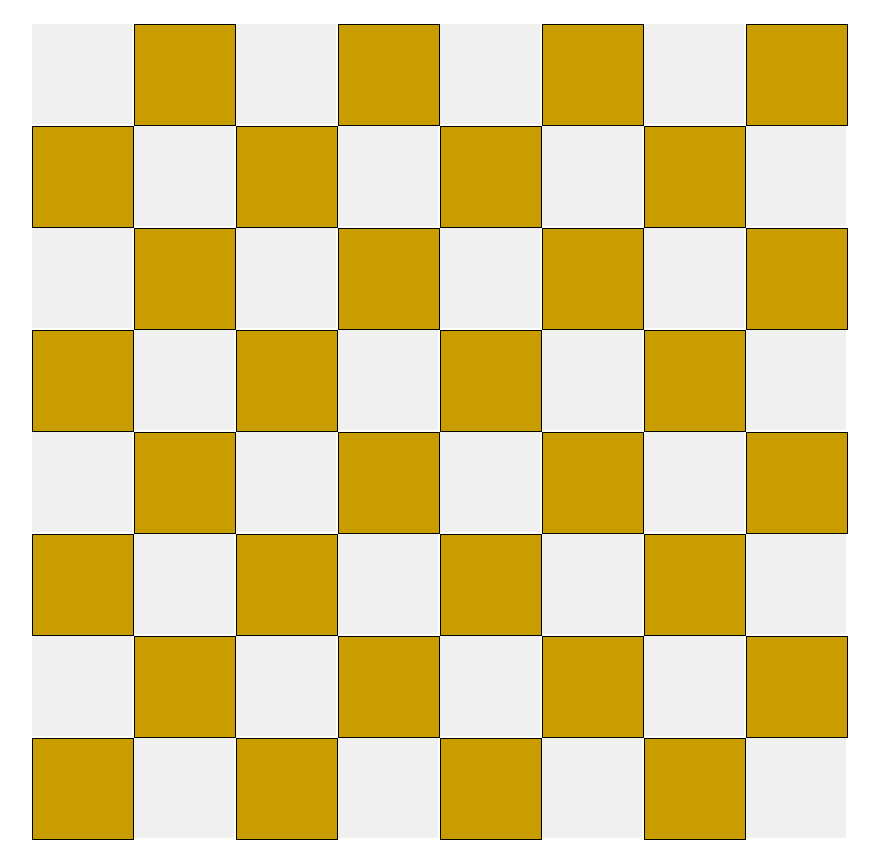
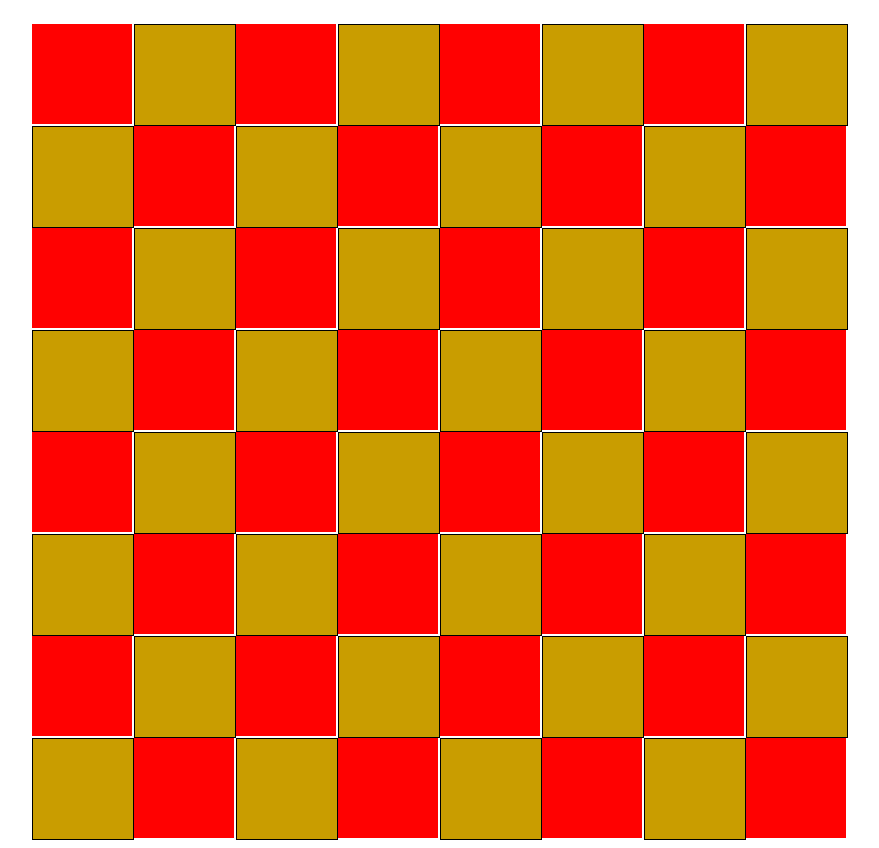
Before and after one commit to NHossen/Flower-shop-, a plain HTML site: page index.html in a window 1280 px wide. Shown: the part 58-906 px from the top of the page, without its empty margins (208-1087 px from the left). Drawn offline with Linux system fonts and the light colour scheme.

Commit message:
Flower Shop

```diff
--- a/index.html
+++ b/index.html
@@ -17,7 +17,7 @@
         .white{
             height: 100px;
             width:100px ;
-            background-color:rgb(240, 240, 240);
+            background-color:rgb(255, 1, 1);
         }
         .white:hover{
             box-shadow: 5px 5px 25px gray;
```
